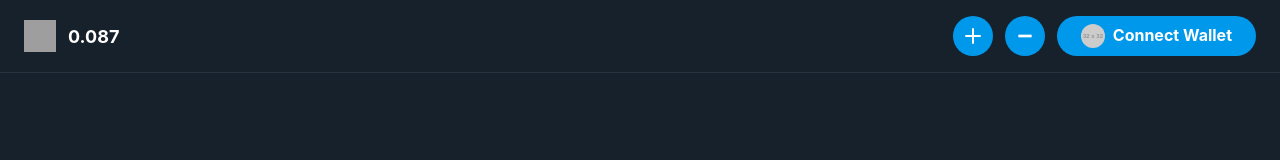
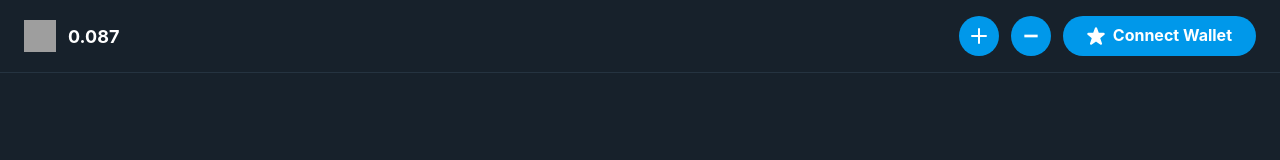
Before and after one commit to useriiefokrjkgjrkgkgkjkg/telegram-nft-marketplace, a Next.js app: page / in a window 1280 px wide. Shown: the top 160 px of the page. Built offline with nearby package versions, Linux system fonts and the light colour scheme; grey boxes are pictures that could not be loaded.

Commit message:
Заменена аватарка на иконку звезды

```diff
--- a/app/page.tsx
+++ b/app/page.tsx
@@ -17,7 +17,7 @@ import {
   VStack,
   useDisclosure,
 } from '@chakra-ui/react';
-import { AddIcon, MinusIcon, TriangleUpIcon } from '@chakra-ui/icons';
+import { AddIcon, MinusIcon, TriangleUpIcon, StarIcon } from '@chakra-ui/icons';
 import { useEffect, useState } from 'react';
 
 // Объявляем типы для Telegram WebApp
@@ -125,13 +125,9 @@ export default function Home() {
               fontWeight="bold"
               _hover={{ bg: "#0088D1" }}
               leftIcon={
-                <Image
-                  src={window.Telegram?.WebApp?.initDataUnsafe?.user?.photo_url || "https://via.placeholder.com/32"}
-                  alt="User"
-                  width="24px"
-                  height="24px"
-                  borderRadius="full"
-                  fallbackSrc="https://via.placeholder.com/32"
+                <StarIcon
+                  boxSize="18px"
+                  color="white"
                 />
               }
             >
```
